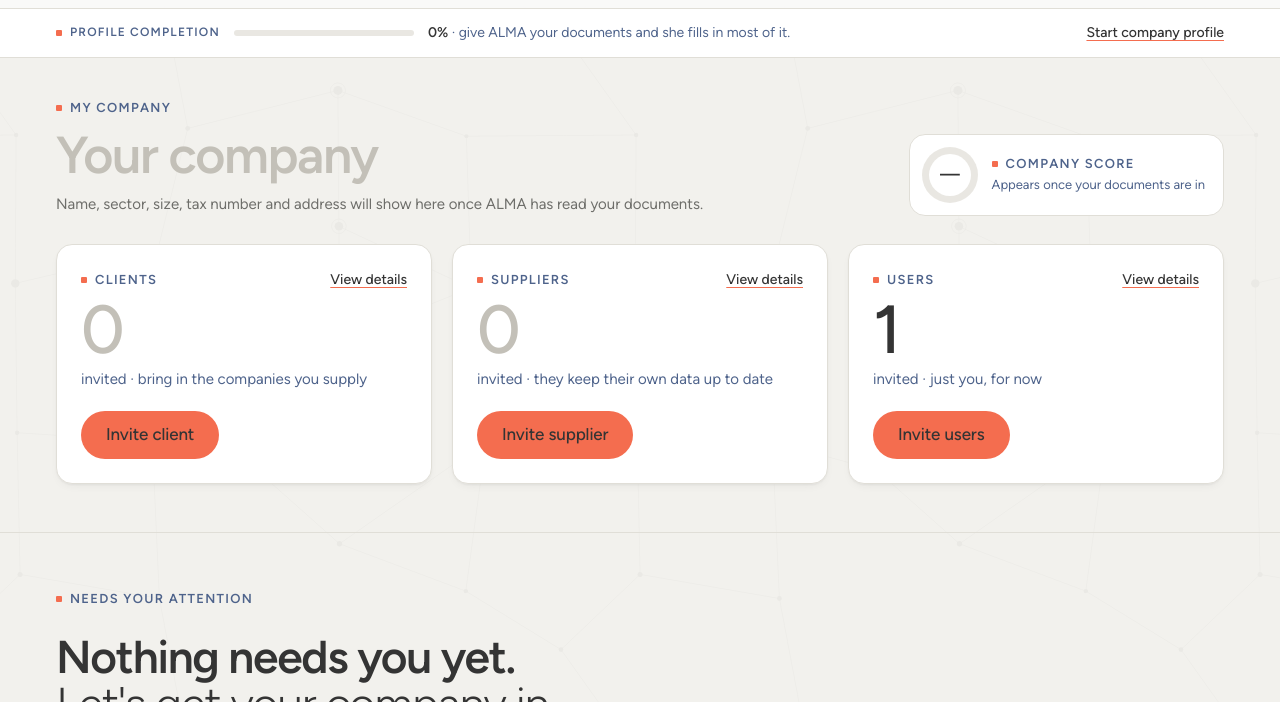
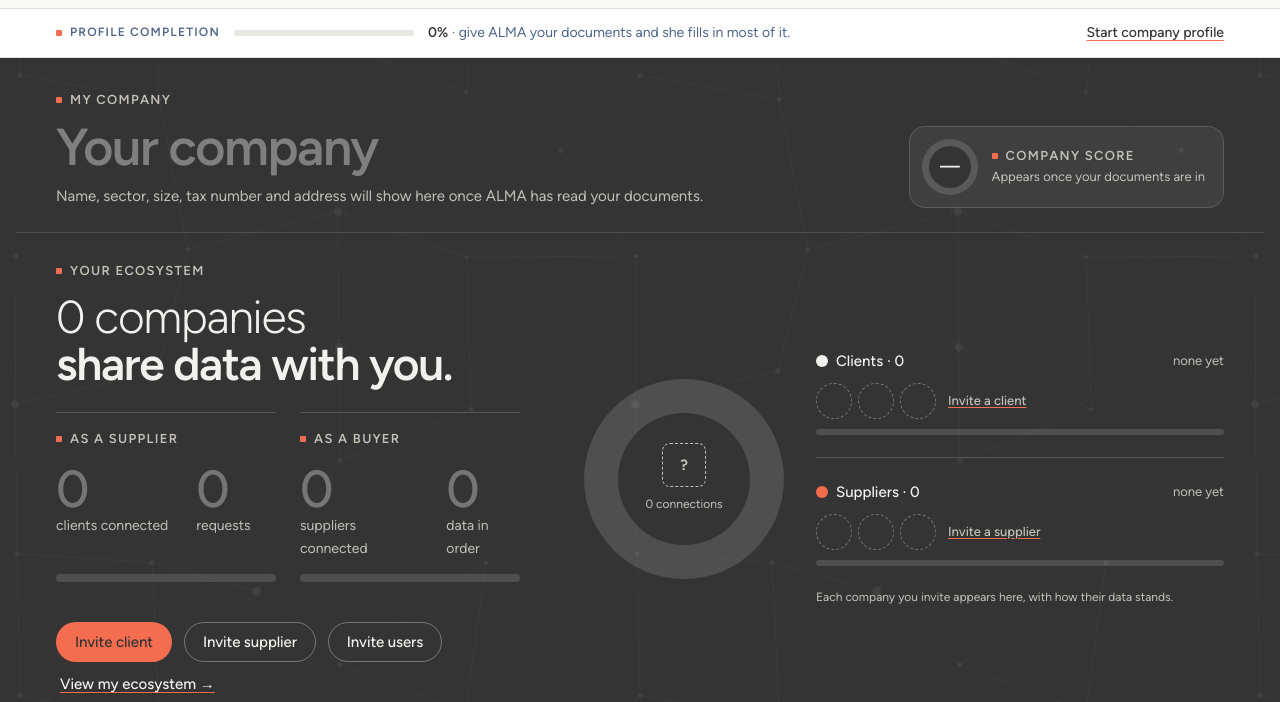
Before and after one commit to cmorelourenco/cmore-landing-v3, a plain HTML site: page my-company.html in a window 1280 px wide. Both pictures are taken after a click on the button "Skip". Shown: the part 63-765 px from the top of the page. Drawn offline with Linux system fonts and the light colour scheme.

Commit message:
Company page: ecosystem band becomes the hero with the company and invite actions; invite cards removed
Co-Authored-By: Claude Opus 5.5 <noreply@anthropic.com>

```diff
--- a/my-company.html
+++ b/my-company.html
@@ -603,6 +603,26 @@ body:has(#filled:not([hidden])), body:has(#empty:not([hidden])) { background: va
 .page .co-avs a:hover { color: var(--color-light-beige); }
 .co-legend { font-size: 0.75rem; color: var(--color-sand-400); }
 
+/* ---- The hero: company, then the ecosystem, on the graphite band --------- */
+.co-hero { border-top: 0; padding: 2rem 0 2.75rem; }
+.co-hero .co-band-l { gap: 1.5rem; }
+.co-hero .co-side { padding: 1rem 0; }
+.co-hero-id { position: relative; padding-bottom: 1.5rem; margin-bottom: 1.75rem; border-bottom: 1px solid rgba(242, 241, 237, .14); }
+.co-hero .co-id .eyebrow { color: var(--color-sand-400); }
+.co-hero .co-name { color: var(--color-light-beige); }
+.co-hero .co-name-empty { color: rgba(242, 241, 237, .4); }
+.co-hero .co-subtle { color: var(--color-sand-400); }
+.co-hero .co-score { background: rgba(250, 250, 250, .06); border-color: rgba(250, 250, 250, .14); color: var(--color-light-beige); }
+.co-hero .co-score .co-muted { color: var(--color-sand-400); }
+.co-hero .co-ring { background: conic-gradient(var(--color-coral) 0 var(--p), rgba(250, 250, 250, .14) var(--p) 100%); }
+.co-hero-acts { display: flex; flex-wrap: wrap; align-items: center; gap: 0.625rem 0.75rem; }
+.co-hero-btn { height: 2.5rem; padding-inline: 1.125rem; font-size: 0.9375rem; }
+.co-btn-light { background: transparent; border: 1.5px solid rgba(242, 241, 237, .35); color: var(--color-light-beige); }
+.co-btn-light:hover { border-color: var(--color-light-beige); background: rgba(242, 241, 237, .08); color: var(--color-light-beige); }
+.page .co-hero-link { margin-left: 0.25rem; white-space: nowrap; font-size: 0.9375rem; font-weight: 500; color: var(--color-light-beige); text-decoration: underline; text-decoration-color: var(--color-coral); text-underline-offset: 0.2em; }
+.page .co-hero-link:hover { color: var(--color-off-white); }
+@media (max-width: 34rem) { .co-hero-acts { flex-direction: column; align-items: stretch; } .co-hero-btn { width: 100%; } .page .co-hero-link { margin: 0.25rem 0 0; text-align: center; } }
+.co-hero .co-ring > div { background: var(--color-graphite); color: var(--color-light-beige); }
 /* ---- The same page, empty ---------------------------------------------- */
 .co-name-empty, .co-big-empty { color: var(--color-sand-400); }
 .co-tbl td.co-tbl-empty { padding: 2.75rem 0.75rem; text-align: center; }
@@ -857,8 +877,10 @@ body { transition: background-color .9s ease; }
     <a href="#ce-drop" data-ce-start>Start company profile</a>
   </div></div>
 
-  <!-- No company name yet, the invitations already open -->
-  <section class="co-sec co-head"><div class="co-wrap">
+  <!-- Hero: who you are, then your ecosystem -->
+  <section class="co-band co-hero">
+    <div class="co-band-mesh" aria-hidden="true"></div>
+    <div class="co-wrap co-hero-id">
       <div class="co-id">
       <div class="co-id-l">
         <span class="eyebrow">My company</span>
@@ -870,27 +892,58 @@ body { transition: background-color .9s ease; }
         <div class="co-score-t"><span class="eyebrow">Company score</span><span class="co-muted" style="font-size:0.8125rem">Appears once your documents are in</span></div>
       </div>
     </div>
-    <div class="co-invites">
-      <div class="co-card co-invite">
-        <div class="co-card-k"><span class="eyebrow">Clients</span><a href="#" onclick="return false">View details</a></div>
-        <span class="co-big co-big-empty">0</span>
-        <span class="co-muted">invited · bring in the companies you supply</span>
-        <a href="#" onclick="return false" class="btn btn-primary co-invite-btn">Invite client</a>
-      </div>
-      <div class="co-card co-invite">
-        <div class="co-card-k"><span class="eyebrow">Suppliers</span><a href="#" onclick="return false">View details</a></div>
-        <span class="co-big co-big-empty">0</span>
-        <span class="co-muted">invited · they keep their own data up to date</span>
-        <a href="#" onclick="return false" class="btn btn-primary co-invite-btn">Invite supplier</a>
-      </div>
-      <div class="co-card co-invite">
-        <div class="co-card-k"><span class="eyebrow">Users</span><a href="#" onclick="return false">View details</a></div>
-        <span class="co-big">1</span>
-        <span class="co-muted">invited · just you, for now</span>
-        <a href="#" onclick="return false" class="btn btn-primary co-invite-btn">Invite users</a>
-      </div>
-    </div>
-  </div></section>
+    </div>
+    <div class="co-wrap co-band-in">
+      <div class="co-band-l">
+        <div style="display:flex;flex-direction:column;gap:0.75rem">
+          <span class="eyebrow co-on-dark">Your ecosystem</span>
+          <h2 class="co-h-xl" style="font-weight:300">0 companies<br><span style="font-weight:600">share data with you.</span></h2>
+        </div>
+        <div class="co-sides">
+          <div class="co-side">
+            <span class="eyebrow co-on-dark">As a supplier</span>
+            <div class="co-side-n">
+              <div><span class="co-stat co-stat-empty">0</span><span>clients connected</span></div>
+              <div><span class="co-stat co-stat-empty">0</span><span>requests</span></div>
+            </div>
+            <div class="co-bar co-bar-empty" style="height:8px"></div>
+          </div>
+          <div class="co-side">
+            <span class="eyebrow co-on-dark">As a buyer</span>
+            <div class="co-side-n">
+              <div><span class="co-stat co-stat-empty">0</span><span>suppliers connected</span></div>
+              <div><span class="co-stat co-stat-empty">0</span><span>data in order</span></div>
+            </div>
+            <div class="co-bar co-bar-empty" style="height:8px"></div>
+          </div>
+        </div>
+        <div class="co-hero-acts">
+          <a href="#" onclick="return false" class="btn btn-primary co-hero-btn">Invite client</a>
+          <a href="#" onclick="return false" class="btn co-hero-btn co-btn-light">Invite supplier</a>
+          <a href="#" onclick="return false" class="btn co-hero-btn co-btn-light">Invite users</a>
+          <a href="#" onclick="return false" class="co-hero-link">View my ecosystem <span aria-hidden="true">→</span></a>
+        </div>
+      </div>
+      <div class="co-net">
+        <div class="co-donut co-donut-empty" role="img" aria-label="No connections yet">
+          <div><span class="co-fc">?</span><span class="co-donut-t">0 connections</span></div>
+        </div>
+        <div class="co-net-rows">
+          <div class="co-net-row">
+            <div class="co-net-k"><span><i style="background:var(--color-light-beige)"></i>Clients · 0</span><span>none yet</span></div>
+            <div class="co-avs co-avs-empty"><span></span><span></span><span></span><a href="#" onclick="return false">Invite a client</a></div>
+            <div class="co-bar co-bar-empty" style="height:6px"></div>
+          </div>
+          <div class="co-net-row">
+            <div class="co-net-k"><span><i style="background:var(--color-coral)"></i>Suppliers · 0</span><span>none yet</span></div>
+            <div class="co-avs co-avs-empty"><span></span><span></span><span></span><a href="#" onclick="return false">Invite a supplier</a></div>
+            <div class="co-bar co-bar-empty" style="height:6px"></div>
+          </div>
+          <span class="co-legend">Each company you invite appears here, with how their data stands.</span>
+        </div>
+      </div>
+    </div>
+  </section>
 
   <!-- Needs your attention: the way in, ALMA on the right -->
   <section class="co-sec co-attn-sec"><div class="co-wrap co-attn">
@@ -951,55 +1004,7 @@ body { transition: background-color .9s ease; }
     </div>
   </div></section>
 
-  <!-- Graphite band: the ecosystem, with nobody in it yet -->
-  <section class="co-band">
-    <div class="co-band-mesh" aria-hidden="true"></div>
-    <div class="co-wrap co-band-in">
-      <div class="co-band-l">
-        <div style="display:flex;flex-direction:column;gap:0.75rem">
-          <span class="eyebrow co-on-dark">Your ecosystem</span>
-          <h2 class="co-h-xl" style="font-weight:300">0 companies<br><span style="font-weight:600">share data with you.</span></h2>
-        </div>
-        <div class="co-sides">
-          <div class="co-side">
-            <span class="eyebrow co-on-dark">As a supplier</span>
-            <div class="co-side-n">
-              <div><span class="co-stat co-stat-empty">0</span><span>clients connected</span></div>
-              <div><span class="co-stat co-stat-empty">0</span><span>requests</span></div>
-            </div>
-            <div class="co-bar co-bar-empty" style="height:8px"></div>
-          </div>
-          <div class="co-side">
-            <span class="eyebrow co-on-dark">As a buyer</span>
-            <div class="co-side-n">
-              <div><span class="co-stat co-stat-empty">0</span><span>suppliers connected</span></div>
-              <div><span class="co-stat co-stat-empty">0</span><span>data in order</span></div>
-            </div>
-            <div class="co-bar co-bar-empty" style="height:8px"></div>
-          </div>
-        </div>
-        <a href="#" onclick="return false" class="btn btn-primary co-map-btn">View my ecosystem</a>
-      </div>
-      <div class="co-net">
-        <div class="co-donut co-donut-empty" role="img" aria-label="No connections yet">
-          <div><span class="co-fc">?</span><span class="co-donut-t">0 connections</span></div>
-        </div>
-        <div class="co-net-rows">
-          <div class="co-net-row">
-            <div class="co-net-k"><span><i style="background:var(--color-light-beige)"></i>Clients · 0</span><span>none yet</span></div>
-            <div class="co-avs co-avs-empty"><span></span><span></span><span></span><a href="#" onclick="return false">Invite a client</a></div>
-            <div class="co-bar co-bar-empty" style="height:6px"></div>
-          </div>
-          <div class="co-net-row">
-            <div class="co-net-k"><span><i style="background:var(--color-coral)"></i>Suppliers · 0</span><span>none yet</span></div>
-            <div class="co-avs co-avs-empty"><span></span><span></span><span></span><a href="#" onclick="return false">Invite a supplier</a></div>
-            <div class="co-bar co-bar-empty" style="height:6px"></div>
-          </div>
-          <span class="co-legend">Each company you invite appears here, with how their data stands.</span>
-        </div>
-      </div>
-    </div>
-  </section>
+
 
 </div>
 
@@ -1017,8 +1022,10 @@ body { transition: background-color .9s ease; }
     <a href="#" onclick="return false">Finish company profile</a>
   </div></div>
 
-  <!-- Company name, then the invitations as button cards -->
-  <section class="co-sec co-head"><div class="co-wrap">
+  <!-- Hero: who you are, then your ecosystem -->
+  <section class="co-band co-hero">
+    <div class="co-band-mesh" aria-hidden="true"></div>
+    <div class="co-wrap co-hero-id">
       <div class="co-id">
       <div class="co-id-l">
         <span class="eyebrow">My company</span>
@@ -1030,27 +1037,59 @@ body { transition: background-color .9s ease; }
         <div class="co-score-t"><span class="eyebrow">Company score</span><span class="co-muted" id="co-score-note" style="font-size:0.8125rem">Good · +9 once the license is replaced</span></div>
       </div>
     </div>
-    <div class="co-invites">
-      <div class="co-card co-invite">
-        <div class="co-card-k"><span class="eyebrow">Clients</span><a href="#" onclick="return false">View details</a></div>
-        <span class="co-big">5</span>
-        <span class="co-muted">invited · 4 connected, 1 pending</span>
-        <a href="#" onclick="return false" class="btn btn-primary co-invite-btn">Invite client</a>
-      </div>
-      <div class="co-card co-invite">
-        <div class="co-card-k"><span class="eyebrow">Suppliers</span><a href="#" onclick="return false">View details</a></div>
-        <span class="co-big">4</span>
-        <span class="co-muted">invited · 3 keeping their papers up to date</span>
-        <a href="#" onclick="return false" class="btn btn-primary co-invite-btn">Invite supplier</a>
-      </div>
-      <div class="co-card co-invite">
-        <div class="co-card-k"><span class="eyebrow">Users</span><a href="#" onclick="return false">View details</a></div>
-        <span class="co-big">3</span>
-        <span class="co-muted">invited · you, Ana Rocha, Tomás Dias</span>
-        <a href="#" onclick="return false" class="btn btn-primary co-invite-btn">Invite users</a>
-      </div>
-    </div>
-  </div></section>
+    </div>
+    <div class="co-wrap co-band-in">
+      <div class="co-band-l">
+        <div style="display:flex;flex-direction:column;gap:0.75rem">
+          <span class="eyebrow co-on-dark">Your ecosystem</span>
+          <h2 class="co-h-xl" style="font-weight:300">9 companies<br><span style="font-weight:600">share data with you.</span></h2>
+        </div>
+        <div class="co-sides">
+          <div class="co-side">
+            <span class="eyebrow co-on-dark">As a supplier</span>
+            <div class="co-side-n">
+              <div><span class="co-stat" style="color:var(--color-coral)">5</span><span>clients connected</span></div>
+              <div><span class="co-stat">9</span><span>requests · 7 yes, 2 pending</span></div>
+            </div>
+            <div class="co-bar" style="height:8px"><i style="width:78%;background:var(--color-light-beige)"></i><i style="width:22%;background:var(--color-coral)"></i></div>
+          </div>
+          <div class="co-side">
+            <span class="eyebrow co-on-dark">As a buyer</span>
+            <div class="co-side-n">
+              <div><span class="co-stat" style="color:var(--color-coral)">4</span><span>suppliers connected</span></div>
+              <div><span class="co-stat">3<small>/4</small></span><span>papers in order · 1 pending</span></div>
+            </div>
+            <div class="co-bar" style="height:8px"><i style="width:75%;background:var(--color-light-beige)"></i><i style="width:25%;background:var(--color-coral)"></i></div>
+          </div>
+        </div>
+        <div class="co-hero-acts">
+          <a href="#" onclick="return false" class="btn btn-primary co-hero-btn">Invite client</a>
+          <a href="#" onclick="return false" class="btn co-hero-btn co-btn-light">Invite supplier</a>
+          <a href="#" onclick="return false" class="btn co-hero-btn co-btn-light">Invite users</a>
+          <a href="#" onclick="return false" class="co-hero-link">View my ecosystem <span aria-hidden="true">→</span></a>
+        </div>
+      </div>
+      <!-- One ring for the whole network, one row per side -->
+      <div class="co-net">
+        <div class="co-donut" role="img" aria-label="9 connections: 5 clients, 4 suppliers">
+          <div><span class="co-fc">FC</span><span class="co-donut-t">9 connections</span></div>
+        </div>
+        <div class="co-net-rows">
+          <div class="co-net-row">
+            <div class="co-net-k"><span><i style="background:var(--color-light-beige)"></i>Clients · 5</span><span>4 in order · 1 pending</span></div>
+            <div class="co-avs"><span>NF</span><span>BG</span><span>MH</span><span>RS</span><span class="is-out">PW</span><a href="#" onclick="return false">See all</a></div>
+            <div class="co-bar" style="height:6px"><i style="width:80%;background:var(--color-light-beige)"></i><i style="width:20%;background:var(--color-sand-400)"></i></div>
+          </div>
+          <div class="co-net-row">
+            <div class="co-net-k"><span><i style="background:var(--color-coral)"></i>Suppliers · 4</span><span>3 in order · 1 lagging</span></div>
+            <div class="co-avs is-coral"><span>DS</span><span>KE</span><span>CC</span><span class="is-out">VL</span><a href="#" onclick="return false">See all</a></div>
+            <div class="co-bar" style="height:6px"><i style="width:75%;background:var(--color-coral)"></i><i style="width:25%;background:var(--color-coral-tint)"></i></div>
+          </div>
+          <span class="co-legend">Solid = papers in order · outlined = pending or lagging</span>
+        </div>
+      </div>
+    </div>
+  </section>
 
   <!-- Needs your attention: the landing's numbered steps, ALMA on the right -->
   <section class="co-sec co-attn-sec"><div class="co-wrap co-attn">
@@ -1114,56 +1153,7 @@ body { transition: background-color .9s ease; }
     </div>
   </div></section>
 
-  <!-- Graphite band: your ecosystem + how you stand, as the landing's dark band -->
-  <section class="co-band">
-    <div class="co-band-mesh" aria-hidden="true"></div>
-    <div class="co-wrap co-band-in">
-      <div class="co-band-l">
-        <div style="display:flex;flex-direction:column;gap:0.75rem">
-          <span class="eyebrow co-on-dark">Your ecosystem</span>
-          <h2 class="co-h-xl" style="font-weight:300">9 companies<br><span style="font-weight:600">share data with you.</span></h2>
-        </div>
-        <div class="co-sides">
-          <div class="co-side">
-            <span class="eyebrow co-on-dark">As a supplier</span>
-            <div class="co-side-n">
-              <div><span class="co-stat" style="color:var(--color-coral)">5</span><span>clients connected</span></div>
-              <div><span class="co-stat">9</span><span>requests · 7 yes, 2 pending</span></div>
-            </div>
-            <div class="co-bar" style="height:8px"><i style="width:78%;background:var(--color-light-beige)"></i><i style="width:22%;background:var(--color-coral)"></i></div>
-          </div>
-          <div class="co-side">
-            <span class="eyebrow co-on-dark">As a buyer</span>
-            <div class="co-side-n">
-              <div><span class="co-stat" style="color:var(--color-coral)">4</span><span>suppliers connected</span></div>
-              <div><span class="co-stat">3<small>/4</small></span><span>papers in order · 1 pending</span></div>
-            </div>
-            <div class="co-bar" style="height:8px"><i style="width:75%;background:var(--color-light-beige)"></i><i style="width:25%;background:var(--color-coral)"></i></div>
-          </div>
-        </div>
-        <a href="#" onclick="return false" class="btn btn-primary co-map-btn">View my ecosystem</a>
-      </div>
-      <!-- One ring for the whole network, one row per side -->
-      <div class="co-net">
-        <div class="co-donut" role="img" aria-label="9 connections: 5 clients, 4 suppliers">
-          <div><span class="co-fc">FC</span><span class="co-donut-t">9 connections</span></div>
-        </div>
-        <div class="co-net-rows">
-          <div class="co-net-row">
-            <div class="co-net-k"><span><i style="background:var(--color-light-beige)"></i>Clients · 5</span><span>4 in order · 1 pending</span></div>
-            <div class="co-avs"><span>NF</span><span>BG</span><span>MH</span><span>RS</span><span class="is-out">PW</span><a href="#" onclick="return false">See all</a></div>
-            <div class="co-bar" style="height:6px"><i style="width:80%;background:var(--color-light-beige)"></i><i style="width:20%;background:var(--color-sand-400)"></i></div>
-          </div>
-          <div class="co-net-row">
-            <div class="co-net-k"><span><i style="background:var(--color-coral)"></i>Suppliers · 4</span><span>3 in order · 1 lagging</span></div>
-            <div class="co-avs is-coral"><span>DS</span><span>KE</span><span>CC</span><span class="is-out">VL</span><a href="#" onclick="return false">See all</a></div>
-            <div class="co-bar" style="height:6px"><i style="width:75%;background:var(--color-coral)"></i><i style="width:25%;background:var(--color-coral-tint)"></i></div>
-          </div>
-          <span class="co-legend">Solid = papers in order · outlined = pending or lagging</span>
-        </div>
-      </div>
-    </div>
-  </section>
+
 
 </div>
 
```
Lines whose indentation alone changed are shown as unchanged.
